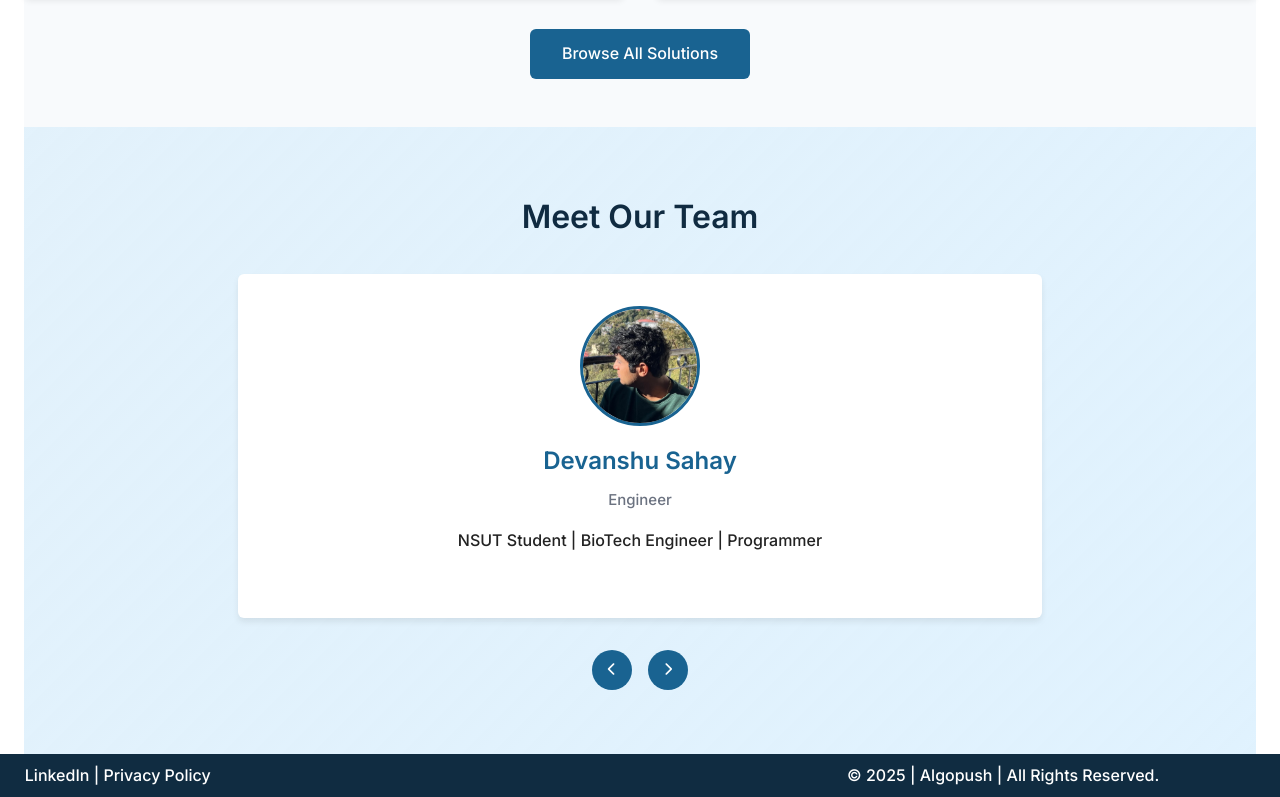
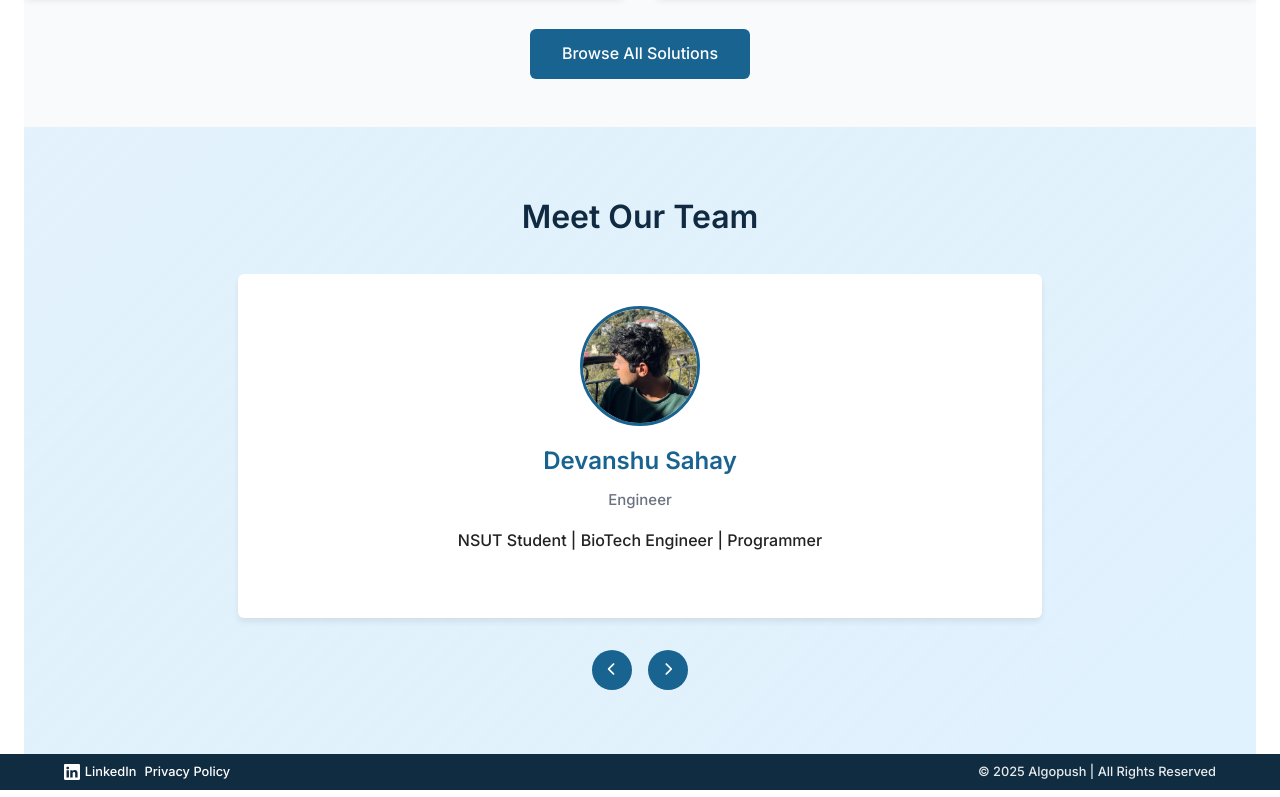
Before and after one commit to er-piyush-kumar/Algopush, a plain HTML site: page index.html in a window 1280 px wide. Shown: the part 2737-3534 px from the top of the page. Drawn offline with nearby package versions, Linux system fonts and the light colour scheme.

Commit message:
footer updated

```diff
--- a/components/footer.html
+++ b/components/footer.html
@@ -1,39 +1,96 @@
 <footer class="site-footer">
-  <div class="container">
-    <div class="social-links">
-      <a href="https://www.linkedin.com/in/piyushkumarnsut/">LinkedIn</a> |
-      <a href="https://algopush.com/privacy-policy.html">Privacy Policy</a>
+  <div class="footer-container">
+    <div class="footer-section">
+      <div class="footer-links">
+        <a href="https://www.linkedin.com/in/piyushkumarnsut/" class="social-link">
+          <svg xmlns="http://www.w3.org/2000/svg" width="16" height="16" fill="currentColor" viewBox="0 0 16 16">
+            <path d="M0 1.146C0 .513.526 0 1.175 0h13.65C15.474 0 16 .513 16 1.146v13.708c0 .633-.526 1.146-1.175 1.146H1.175C.526 16 0 15.487 0 14.854V1.146zm4.943 12.248V6.169H2.542v7.225h2.401zm-1.2-8.212c.837 0 1.358-.554 1.358-1.248-.015-.709-.52-1.248-1.342-1.248-.822 0-1.359.54-1.359 1.248 0 .694.521 1.248 1.327 1.248h.016zm4.908 8.212V9.359c0-.216.016-.432.08-.586.173-.431.568-.878 1.232-.878.869 0 1.216.662 1.216 1.634v3.865h2.401V9.25c0-2.22-1.184-3.252-2.764-3.252-1.274 0-1.845.7-2.165 1.193v.025h-.016a5.54 5.54 0 0 1 .016-.025V6.169h-2.4c.03.678 0 7.225 0 7.225h2.4z"/>
+          </svg>
+          LinkedIn
+        </a>
+        <a href="#" class="footer-link">Privacy Policy</a>
+      </div>
+      <div class="copyright">
+        &copy; 2025 <a href="https://algopush.com" class="footer-link">Algopush</a> | All Rights Reserved
+      </div>
     </div>
-    <div class="social-links">&copy; 2025 | <a href="https://algopush.com">Algopush</a> | All Rights Reserved.</div>
   </div>
 
   <style>
-    footer {
+    .site-footer {
       background-color: #102c41;
       color: white;
-      font-weight: 400;
-      text-align: center;
-      padding: 0.05rem;
+      padding: 0.5rem;
+      font-size: 0.8rem;
+      margin:0;
     }
 
-    .site-footer .container {
-      max-width: 100vw;
-      color: white;
-      margin-left: 1rem;
-      margin-right: 1rem;
-      padding: 0.5rem;
+    .footer-container {
+      max-width: 1200px;
+      margin: 0 auto;
+      padding: 0 1.5rem;
+    }
+
+    .footer-section {
       display: flex;
-      justify-content: space-between;
+      flex-direction: column;
+      gap: 1rem;
       align-items: center;
     }
 
-    .social-links a{
+    .footer-links {
+      display: flex;
+      flex-wrap: wrap;
+      gap: 1rem;
+      justify-content: center;
+      align-items: center;
+    }
+
+    .social-link, .footer-link {
       color: white;
       text-decoration: none;
+      transition: color 0.2s ease;
+      display: inline-flex;
+      align-items: center;
+      gap: 0.3rem;
     }
 
-    .social-links a:hover, a:hover {
+    .social-link:hover, .footer-link:hover {
+      color: #f0c39f;
       text-decoration: underline;
+    }
+
+    .copyright {
+      text-align: center;
+      opacity: 0.9;
+    }
+
+    /* Responsive adjustments */
+    @media (min-width: 768px) {
+      .footer-section {
+        flex-direction: row;
+        justify-content: space-between;
+      }
+
+      .footer-links {
+        gap: 0.5rem;
+      }
+
+      .copyright {
+        text-align: right;
+      }
+    }
+
+    @media (max-width: 480px) {
+      .footer-links {
+        flex-direction: column;
+        gap: 0.2rem;
+      }
+
+      .site-footer {
+        padding: 0.5rem;
+        font-size: 0.8rem;
+      }
     }
   </style>
 </footer>
```
